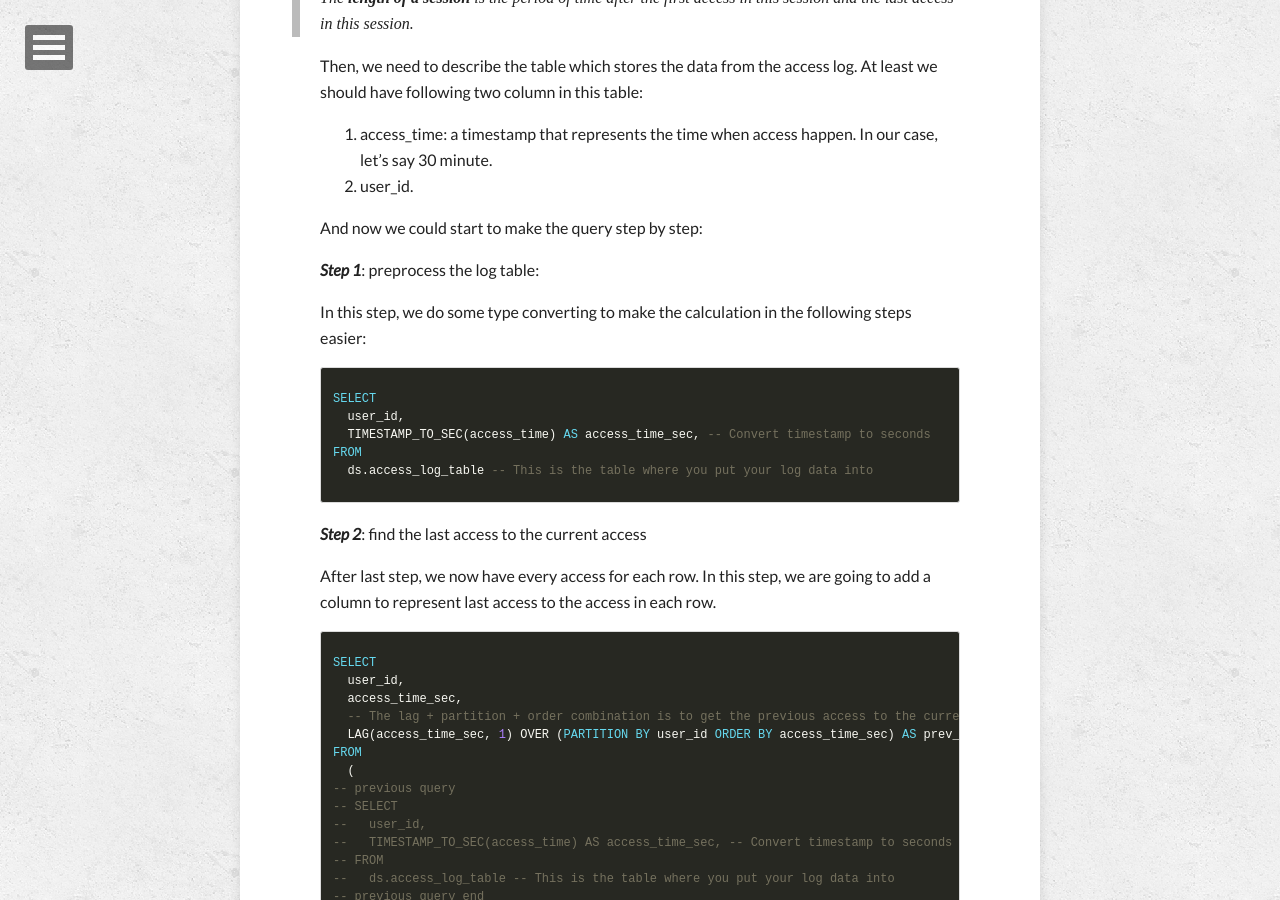
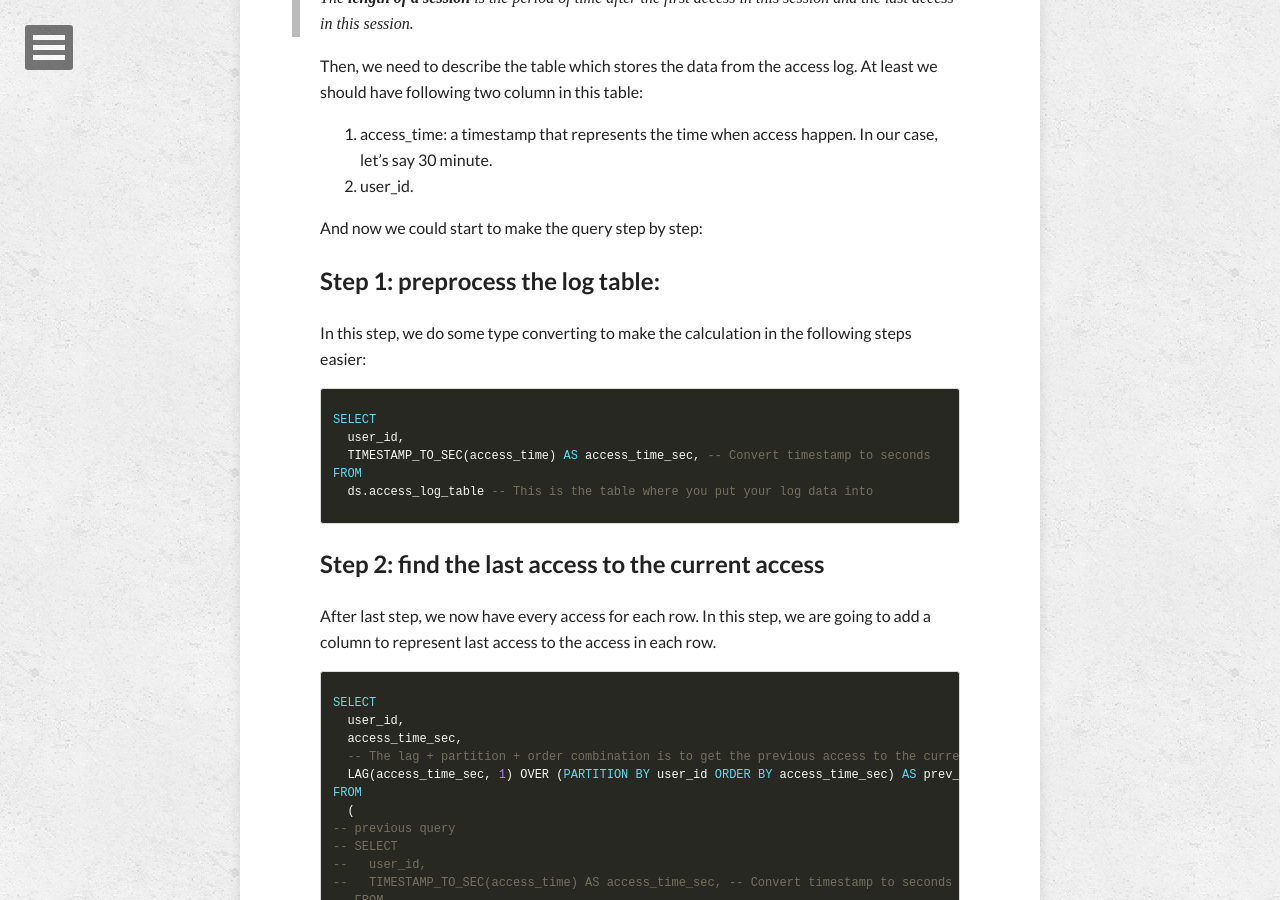
Before and after one commit to visualskyrim/visualskyrim.github.io, a Jekyll site: the page built from _posts/2016-01-11-calculate-user-sessions-using-big-query.md, in a window 1280 px wide and 900 px high, scrolled down 885 px. Built offline with Jekyll 4.4.1, drawn with Linux system fonts in a browser that asks for light colours; nearby versions of some CDN libraries; comment, search, counter and statistics services are not loaded; some of the changed text lies outside the part shown.

Commit message:
better format

```diff
--- a/_posts/2016-01-11-calculate-user-sessions-using-big-query.md
+++ b/_posts/2016-01-11-calculate-user-sessions-using-big-query.md
@@ -39,7 +39,7 @@ At least we should have following two column in this table:
 
 And now we could start to make the query step by step:
 
-***Step 1***: preprocess the log table:
+## Step 1: preprocess the log table:
 
 In this step, we do some type converting to make the calculation in the following
 steps easier:
@@ -52,7 +52,7 @@ FROM
   ds.access_log_table -- This is the table where you put your log data into
 {% endhighlight %}
 
-***Step 2***: find the last access to the current access
+## Step 2: find the last access to the current access
 
 After last step, we now have every access for each row.
 In this step, we are going to add a column to represent last access to the access in each row.
@@ -117,7 +117,7 @@ After this step, we will get the result like:
 ~~~
 
 
-***Step 3***: Decide whether an access is the beginning of a session
+## Step 3: Decide whether an access is the beginning of a session
 
 In this step, we are gonna tag each access whether it is the beginning of sessions.
 And as we said already, **a session will break if the next session is 30 minute after current session**.
@@ -167,7 +167,7 @@ Now we have result like:
 |         |                 |                      |                  |
 ~~~
 
-***Step 4***: Decide whether the access is the end of session
+## Step 4: Decide whether the access is the end of session
 
 Things become complex from here.
 
@@ -306,7 +306,7 @@ After this step, we get all the accesses that are **either the start or the end
 |         |                 |                      |                  |                |
 ~~~
 
-***Step 5***: Get sessions
+## Step 5: Get sessions
 
 We are really close now.
 
```
